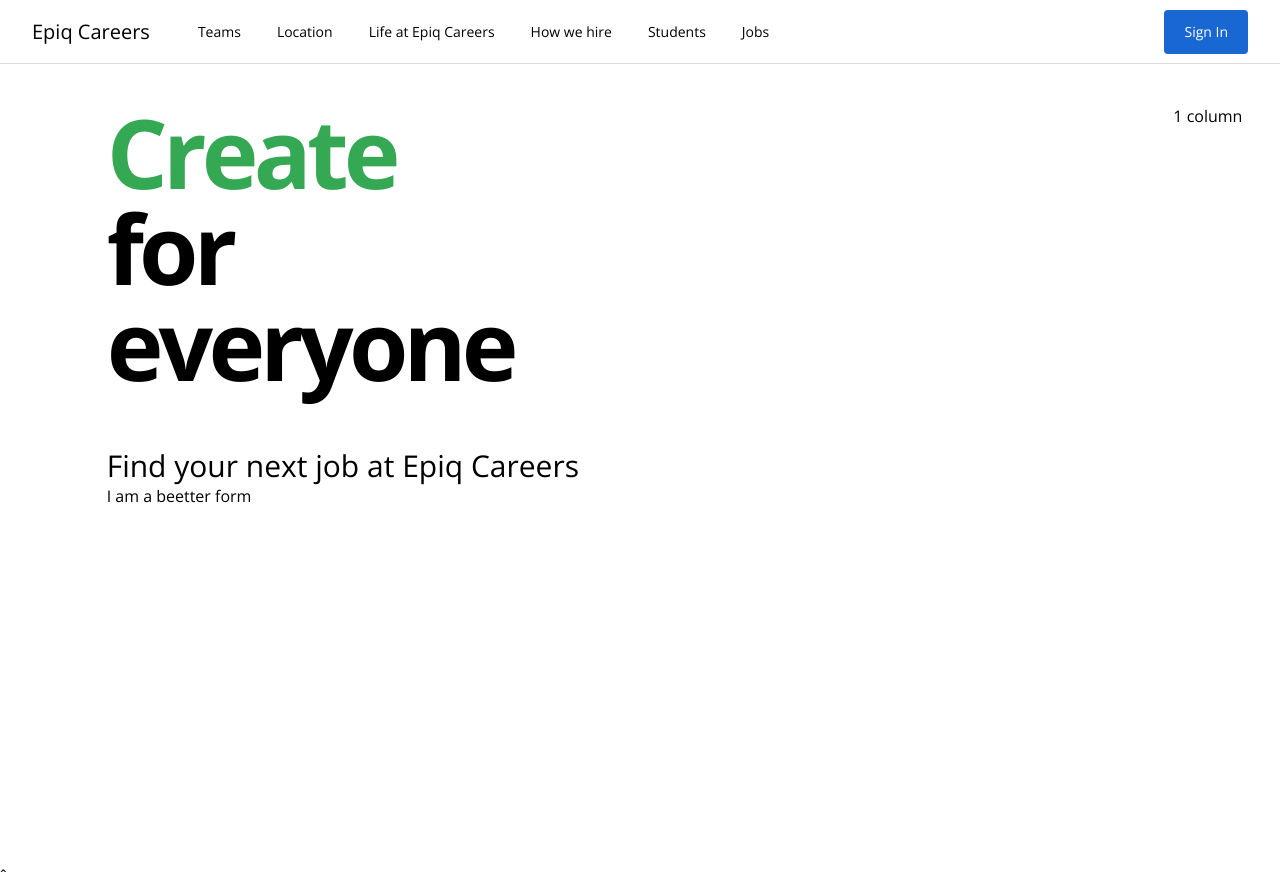
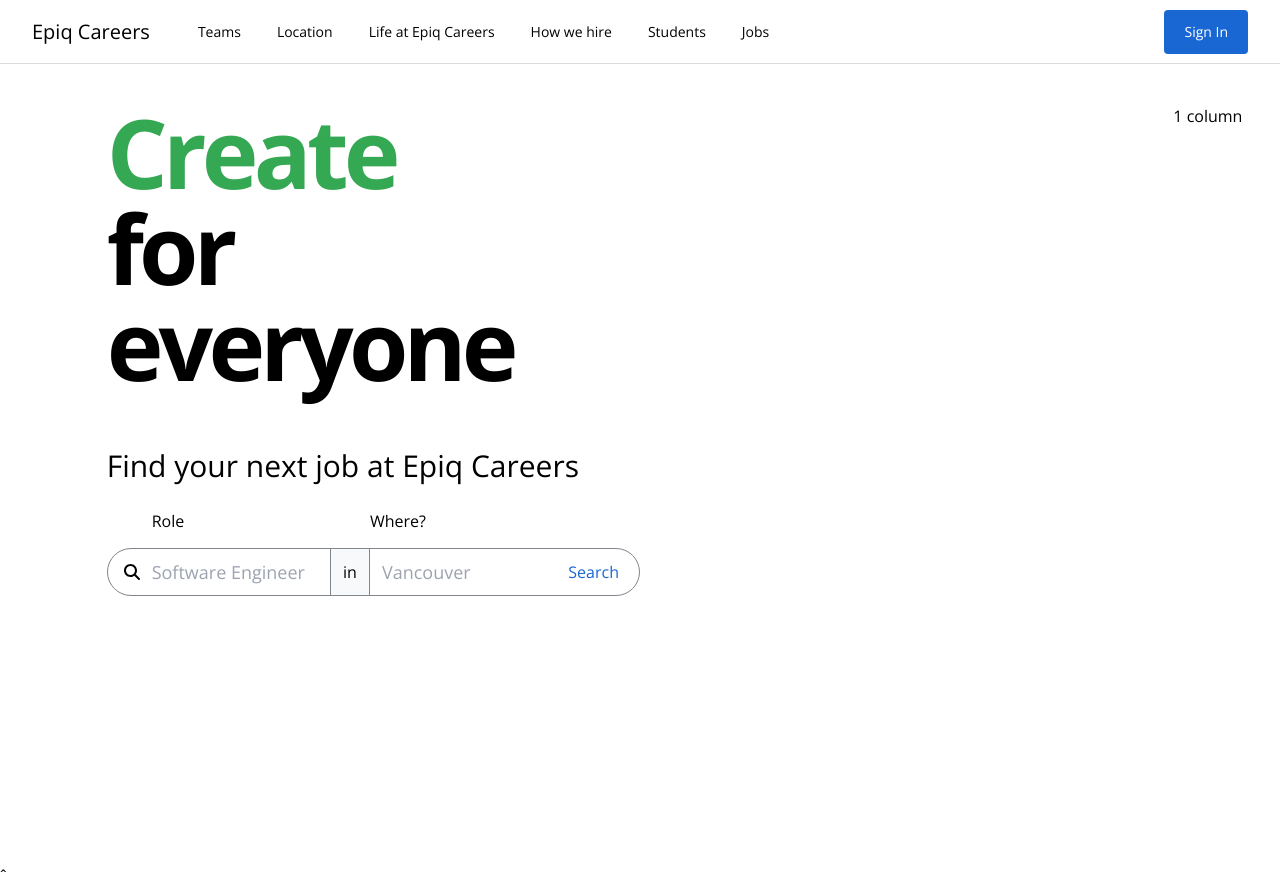
Before and after one commit to Epiq122/job-search, a Vue app: page / in a window 1280 px wide. Built offline with nearby package versions, Linux system fonts and the light colour scheme.

Commit message:
Refactor button styles and form layout
Add ActionButton component to JobSearchForm

Update headline section margin-bottom

```diff
--- a/src/components/ActionButton.vue
+++ b/src/components/ActionButton.vue
@@ -33,13 +33,13 @@
 
 <style scoped>
 button {
-  @apply rounded px-5 py-3 font-medium;
+  @apply px-5 py-3 font-medium;
 }
 
 .primary {
-  @apply hover:shadow-blue border-0 bg-brand-blue-1 text-white;
+  @apply rounded  bg-brand-blue-1 text-white hover:shadow-blue;
 }
 .secondary {
-  @apply hover:bg-brand-blue-2 bg-transparent text-brand-blue-1 hover:text-white;
+  @apply bg-transparent text-brand-blue-1 hover:bg-brand-blue-2 hover:text-white;
 }
 </style>
--- a/src/components/JobSearchForm.vue
+++ b/src/components/JobSearchForm.vue
@@ -1,11 +1,40 @@
 <script>
+import ActionButton from '@/components/ActionButton.vue';
 export default {
   name: 'JobSearchForm',
+  components: {
+    ActionButton,
+  },
 };
 </script>
 
 <template>
-  <form>I am a beetter form</form>
+  <form
+    class="3xl flex h-12 w-full items-center rounded-3xl border border-solid border-brand-gray-3"
+  >
+    <font-awesome-icon icon="fa-solid fa-magnifying-glass" class="ml-4 mr-3" />
+    <div class="flex h-full flex-1 flex-nowrap text-base font-light">
+      <div class="relative flex h-full flex-1 items-center pr-3">
+        <label class="absolute -top-10 left-0">Role</label>
+        <input
+          type="text"
+          placeholder="Software Engineer"
+          class="w-full text-lg font-normal focus:outline-none"
+        />
+      </div>
+      <span
+        class="flex h-full items-center border-l border-r border-brand-gray-3 bg-brand-gray-2 px-3"
+        >in</span
+      >
+      <div class="relative flex h-full flex-1 items-center pl-3">
+        <label class="absolute -top-10 left-0">Where?</label>
+        <input
+          type="text"
+          placeholder="Vancouver"
+          class="w-full text-lg font-normal focus:outline-none"
+        />
+      </div>
+    </div>
+    <action-button text="Search" type="secondary" class="rounded-r-3xl" />
+  </form>
 </template>
-
-<style lang="scss" scoped></style>
--- a/src/components/TheHeadline.vue
+++ b/src/components/TheHeadline.vue
@@ -33,7 +33,7 @@
 </script>
 
 <template>
-  <section>
+  <section class="mb-16">
     <h1 class="mb-14 text-8xl font-bold tracking-tighter">
       <span :class="actionClasses">{{ action }}</span>
       <br />
```
